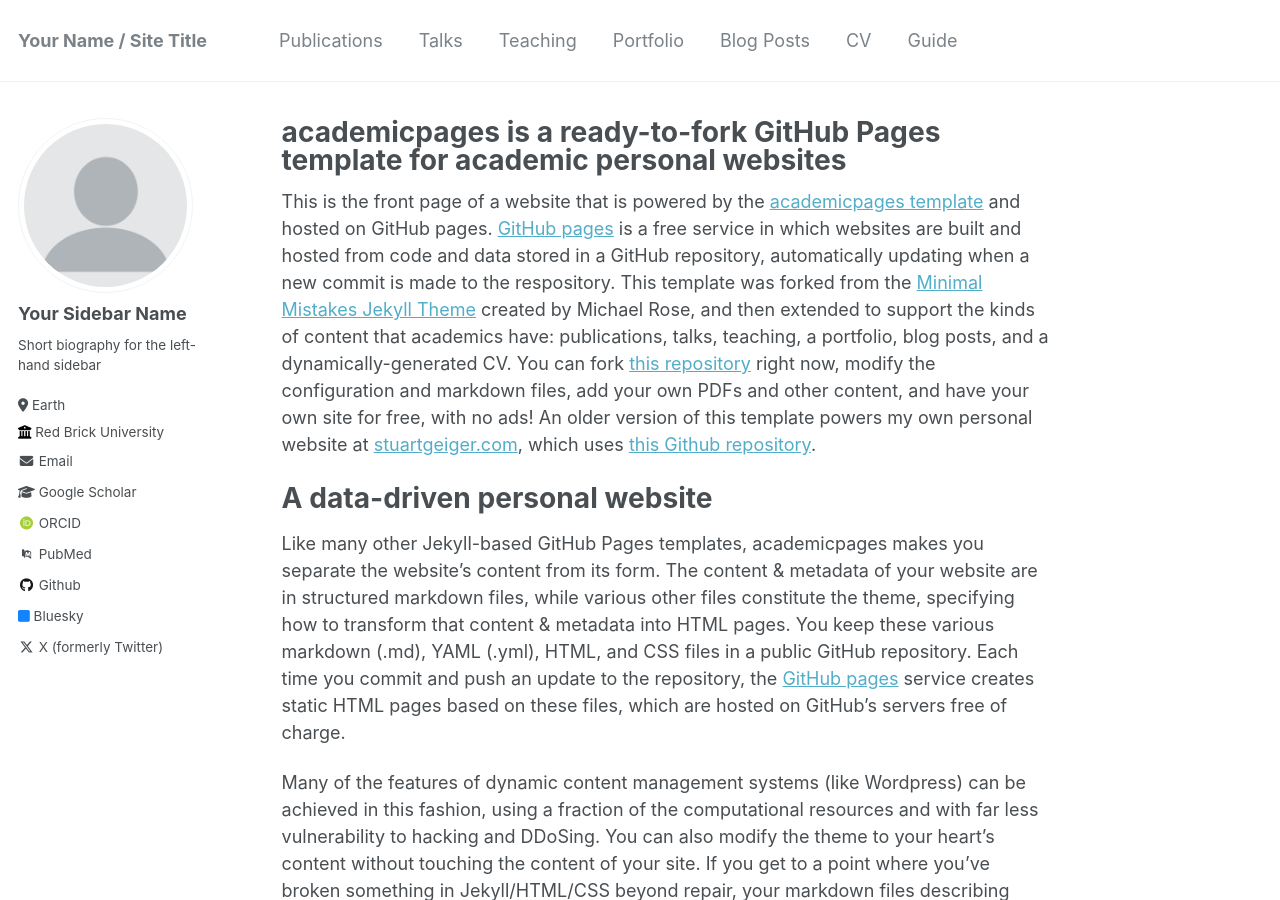
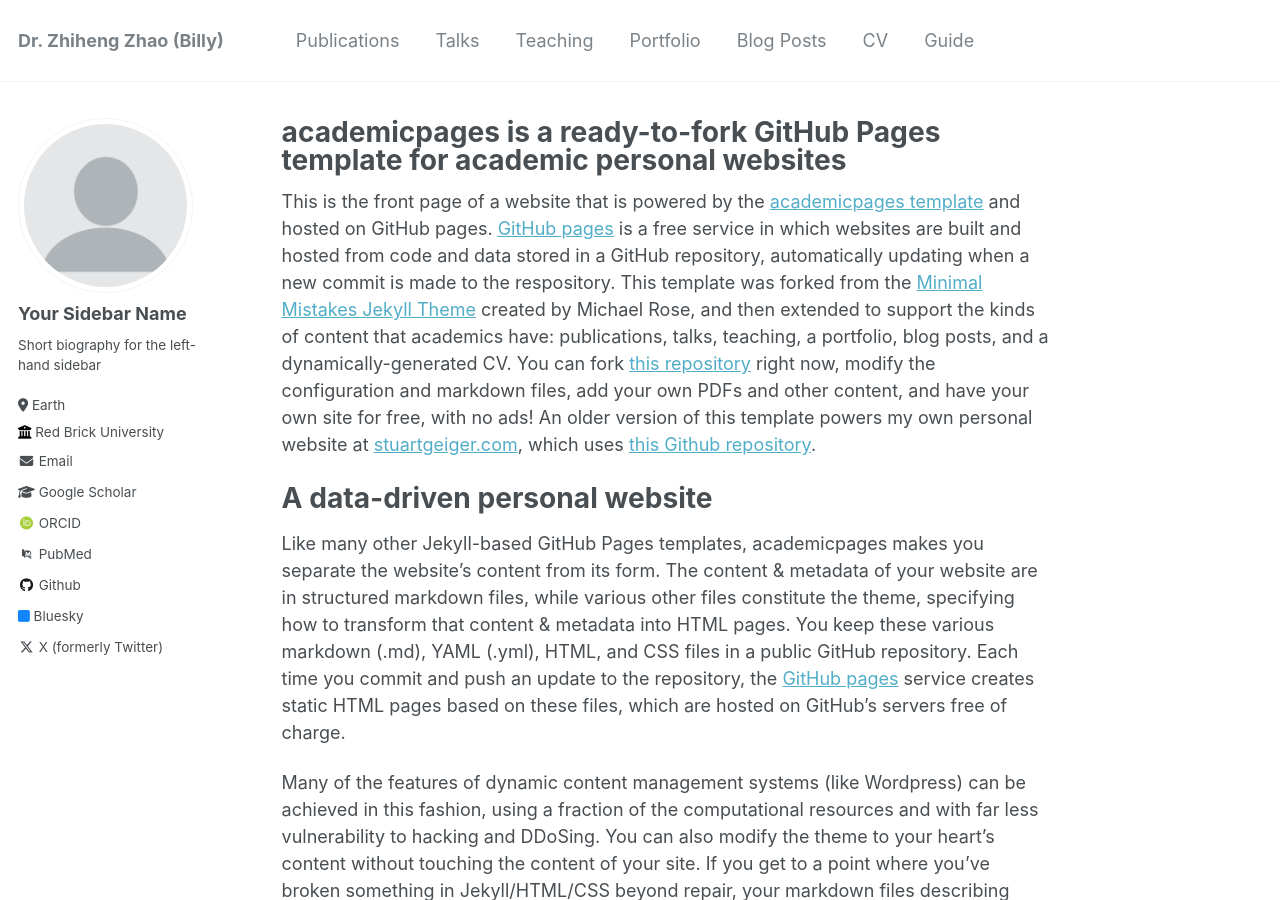
Before and after one commit to billyzzh/billyzzh.github.io, a Jekyll site: the page built from _pages/about.md, in a window 1280 px wide and 900 px high. Built offline with Jekyll 4.4.1, drawn with Linux system fonts in a browser that asks for light colours; some web fonts are replaced; some of the changed text lies outside the part shown.

Commit message:
Update _config.yml

```diff
--- a/_config.yml
+++ b/_config.yml
@@ -7,9 +7,9 @@
 
 # Basic Site Settings
 locale                   : "en-US"
-title                    : "Your Name / Site Title"
+title                    : "Dr. Zhiheng Zhao (Billy)"
 title_separator          : "-"
-name                     : &name "Your Name"
+name                     : &name "Zhiheng Zhao (Billy)"
 description              : &description "personal description"
 url                      : https://billyzhao.github.io # the base hostname & protocol for your site e.g. "https://mmistakes.github.io"
 baseurl                  : "/cv" # the subpath of your site, e.g. "/blog"
```
